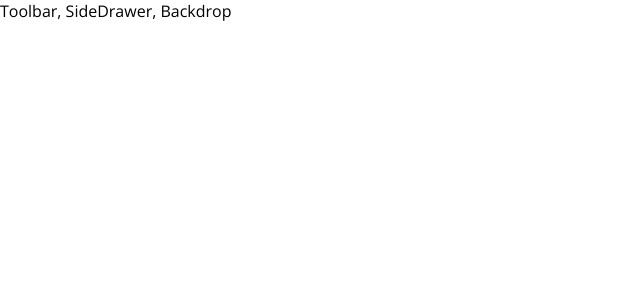
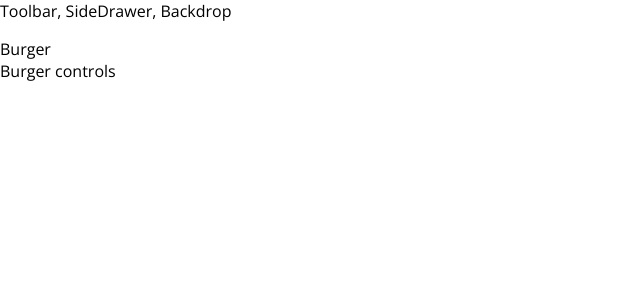
Before and after one commit to pldvd/burger-builder, a React (Create React App) app: page / in a window 1280 px wide. Shown: the top 300 px of the page, without its empty margins (0-640 px from the left). Built offline with nearby package versions, Linux system fonts and the light colour scheme.

Commit message:
add Layout.module.css stylesheet and BurgerBuilder container

```diff
--- a/src/App.js
+++ b/src/App.js
@@ -1,11 +1,12 @@
 import React from 'react';
 import Layout from '../src/components/Layout/Layout';
+import BurgerBuilder from './containers/BurgerBuilder/BurgerBuilder';
 
 function App() {
   return (
     <div>
       <Layout>
-
+        <BurgerBuilder />
       </Layout>
     </div>
   );
--- a/src/components/Layout/Layout.js
+++ b/src/components/Layout/Layout.js
@@ -1,10 +1,11 @@
 import React, {Fragment} from 'react';
+import styles from './Layout.module.css';
 
 const layout = (props) => {
   return (
     <Fragment>
       <div>Toolbar, SideDrawer, Backdrop</div>
-      <main>{props.children}</main>
+      <main className={styles.Content}>{props.children}</main>
     </Fragment>
   )
 }
--- /dev/null
+++ b/src/components/Layout/Layout.module.css
@@ -0,0 +1,3 @@
+.Content {
+  margin-top: 16px;
+}
--- /dev/null
+++ b/src/containers/BurgerBuilder/BurgerBuilder.js
@@ -0,0 +1,14 @@
+import React, {Component, Fragment} from 'react';
+
+class BurgerBuilder extends Component {
+  render() {
+    return (
+      <Fragment>
+        <div>Burger</div>
+        <div>Burger controls</div>
+      </Fragment>
+    )
+  }
+}
+
+export default BurgerBuilder;
```
